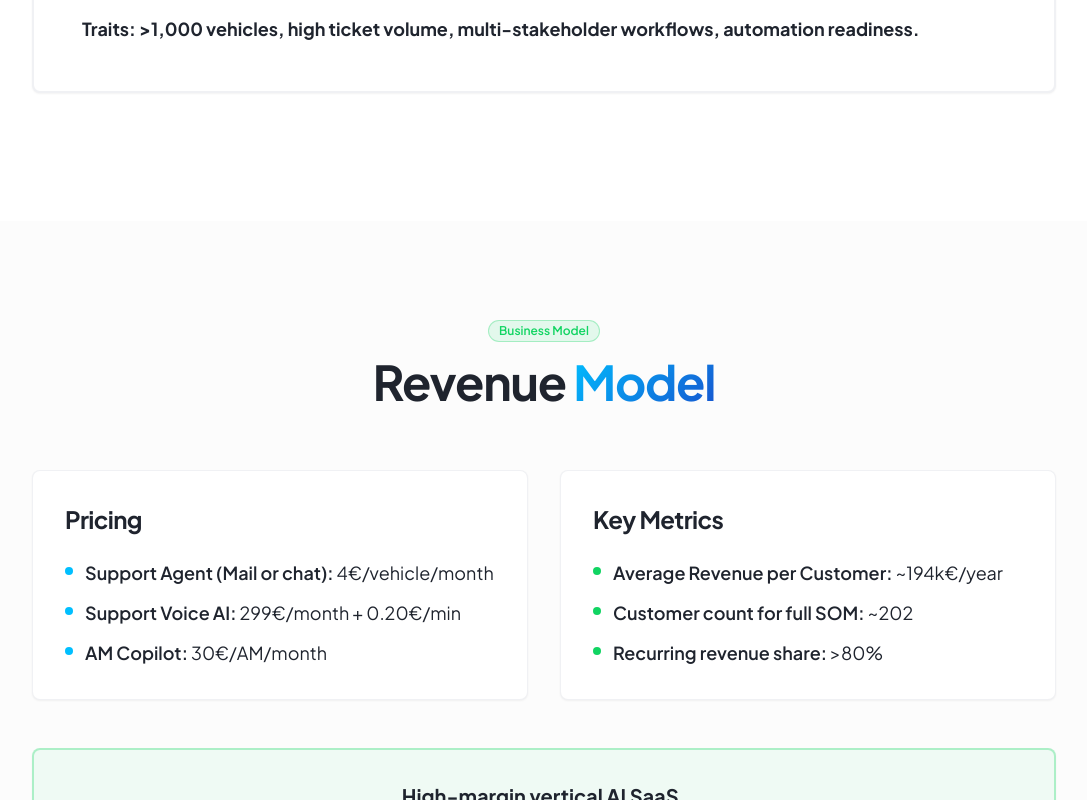
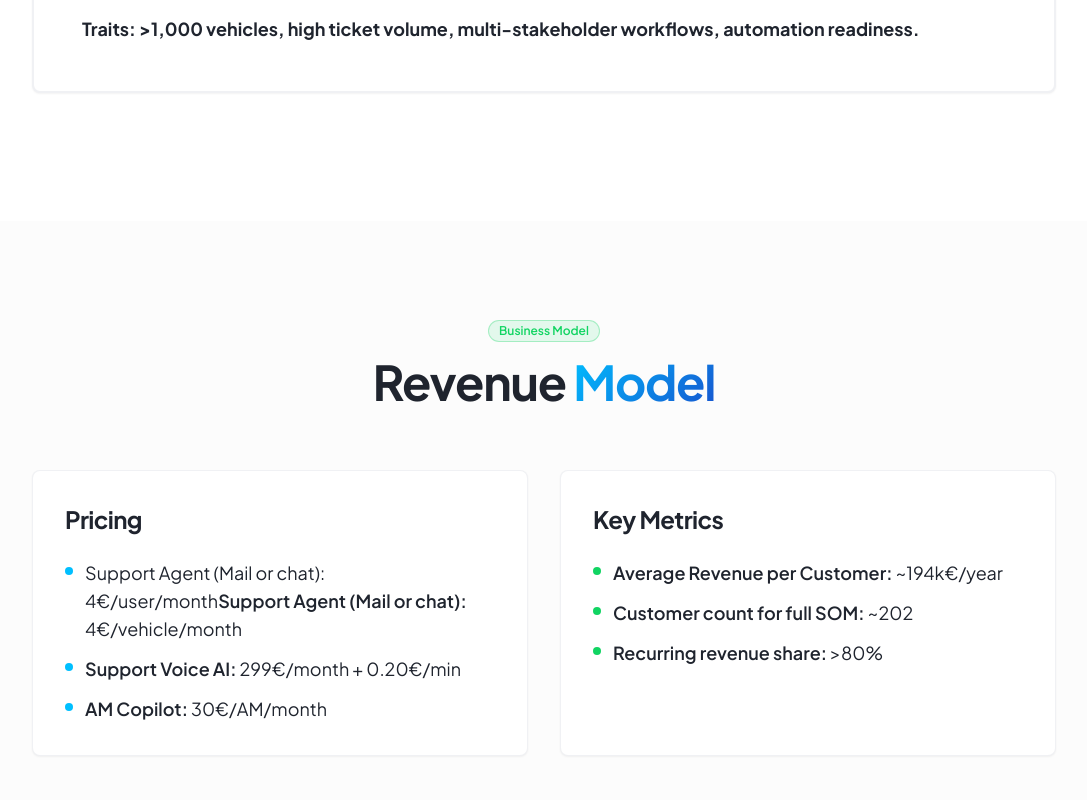
Before and after one commit to n0quarter/ai-phili, a React (Vite) app: page / in a window 1280 px wide. Shown: the part 11200-12000 px from the top of the page, without its empty margins (96-1183 px from the left). Built offline with nearby package versions, Linux system fonts and the light colour scheme; the HTML template or start-up script is replaced by a standard one.

Commit message:
Visual edit in Lovable
Edited UI in Lovable

```diff
--- a/src/pages/Index.tsx
+++ b/src/pages/Index.tsx
@@ -965,8 +965,7 @@ const Index = () => {
                 <ul className="space-y-3">
                   <li className="flex gap-3">
                     <div className="flex-shrink-0 w-2 h-2 rounded-full bg-electric mt-2"></div>
-                    <p className="text-lg">
-                      <span className="font-semibold">Support Agent (Mail or chat):</span> 4€/vehicle/month
+                    <p className="text-lg">Support Agent (Mail or chat): 4€/user/month<span className="font-semibold">Support Agent (Mail or chat):</span> 4€/vehicle/month
                     </p>
                   </li>
                   <li className="flex gap-3">
```
